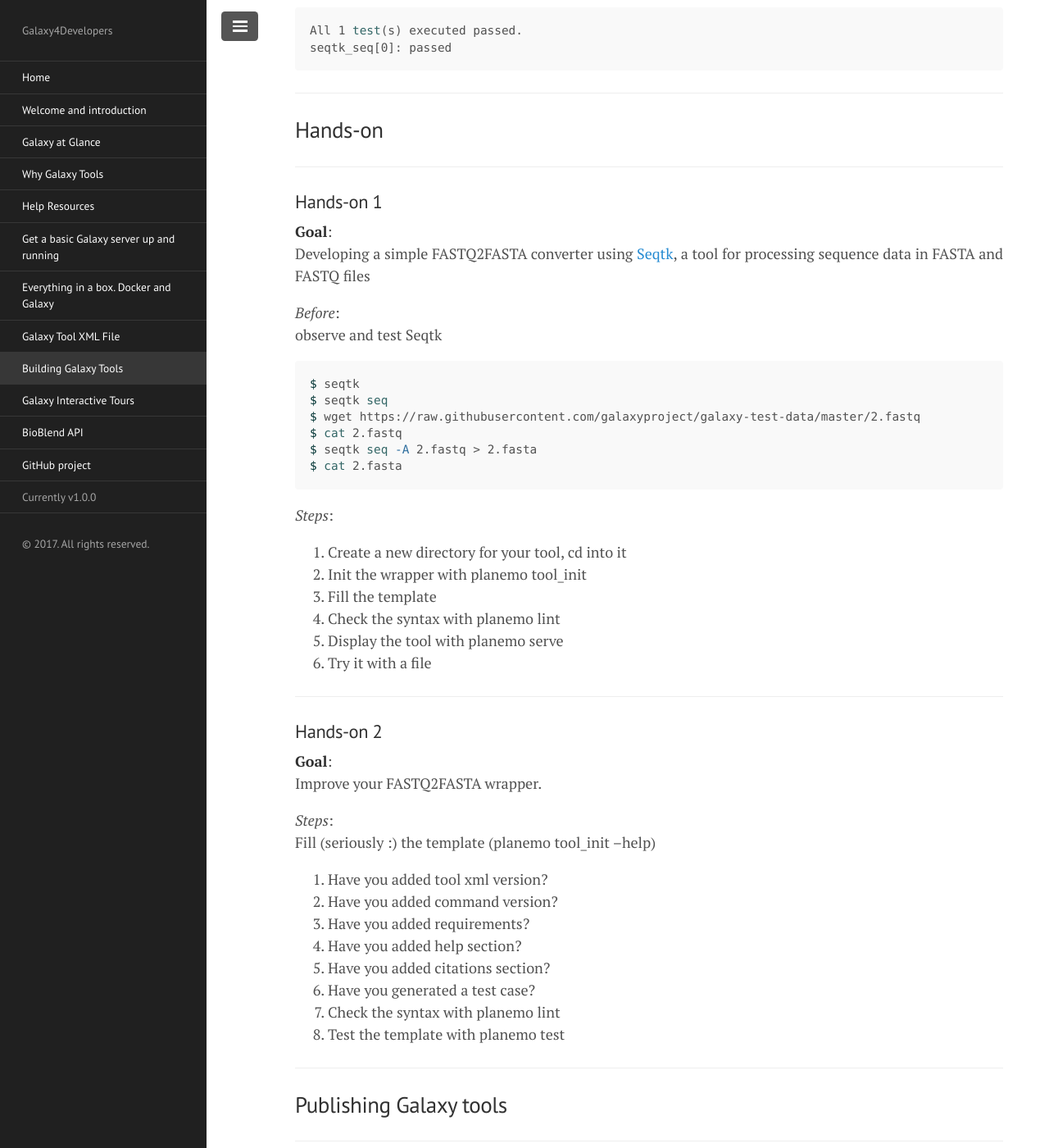
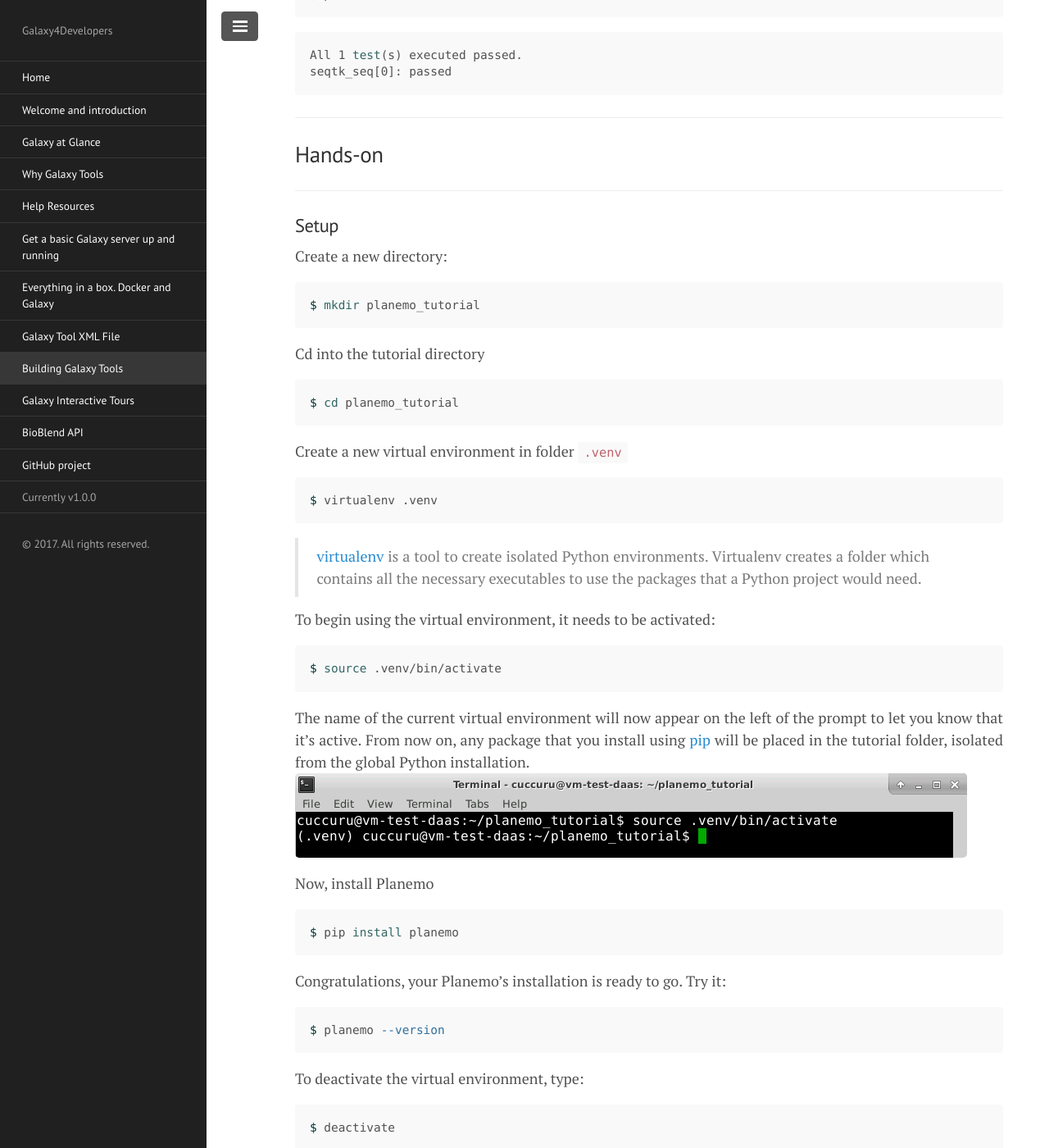
Before and after one commit to crs4/Galaxy4Developers, a Jekyll site: the page built from lectures/08.building_galaxy_tools.md, in a window 1280 px wide and 1400 px high, scrolled down 3948 px. Shown: the whole window at 82% size. Built offline with Jekyll 4.4.1, drawn with Linux system fonts in a browser that asks for light colours; nearby versions of some CDN libraries.

Commit message:
add setup step to planemo tutorial

````diff
--- a/lectures/08.building_galaxy_tools.md
+++ b/lectures/08.building_galaxy_tools.md
@@ -115,6 +115,48 @@ seqtk_seq[0]: passed
 
 ---
 ## Hands-on
+
+---
+### Setup
+
+Create a new directory:
+```bash
+$ mkdir planemo_tutorial
+```
+Cd into the tutorial directory
+```bash
+$ cd planemo_tutorial
+```
+Create a new virtual environment in folder `.venv`
+```bash
+$ virtualenv .venv
+```
+> [virtualenv](https://virtualenv.pypa.io/en/stable/) is a tool to create isolated Python environments.
+Virtualenv creates a folder which contains all the necessary executables to use the packages that a Python project would need.
+
+To begin using the virtual environment, it needs to be activated:
+```bash
+$ source .venv/bin/activate
+```
+The name of the current virtual environment will now appear on the left of the prompt to let you know that it’s active.
+From now on, any package that you install using [pip](https://pip.pypa.io/en/stable/) will be placed in the
+tutorial folder, isolated from the global Python installation.
+![Virtualvenv]({{site.url}}/images/08_venv_activate.png)
+
+Now, install Planemo
+```bash
+$ pip install planemo
+```
+
+Congratulations, your Planemo's installation is ready to go. Try it:
+```bash
+$ planemo --version
+```
+
+To deactivate the virtual environment, type:
+```bash
+$ deactivate
+```
 
 ---
 ### Hands-on 1
````
Also changed, not shown: images/08_venv_activate.png (added).
